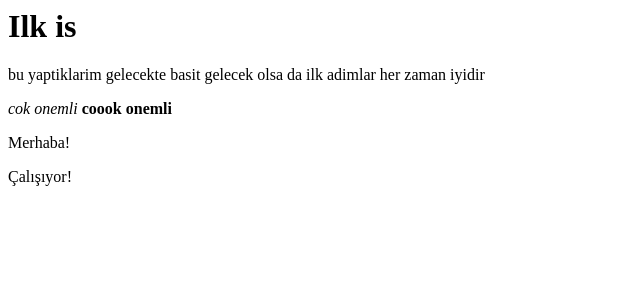
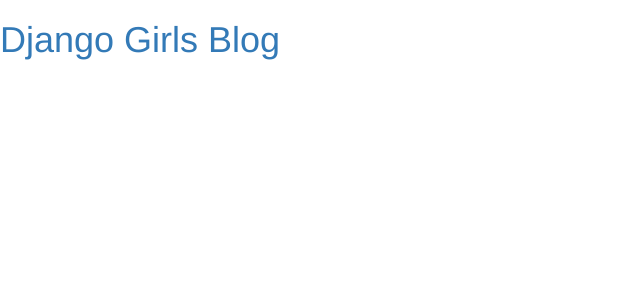
Before and after one commit to mervegurbuz/my-first-blog, a Django app: page / in a window 1280 px wide. Shown: the top 300 px of the page, without its empty margins (0-640 px from the left). Run offline with Django 3.2, Linux system fonts and the light colour scheme; tables that the repository leaves empty hold one stand-in row (values such as "Sample post"); some libraries are stand-ins or nearby versions.

Commit message:
Veritabanından gönderileri göstermek için template'ler değiştirildi

```diff
--- a/blog/templates/blog/post_list.html
+++ b/blog/templates/blog/post_list.html
@@ -1,20 +1,19 @@
 <html>
  <head>
         <title>merve'nin blogu</title>
+     <link rel="stylesheet" href="//maxcdn.bootstrapcdn.com/bootstrap/3.2.0/css/bootstrap.min.css"> <link rel="stylesheet" href="//maxcdn.bootstrapcdn.com/bootstrap/3.2.0/css/bootstrap-theme.min.css">
     </head>
     <body>
-        <h1>Ilk is</h1>
-        <p>bu yaptiklarim gelecekte basit gelecek olsa da ilk adimlar her zaman iyidir</p>
-        <em>cok onemli</em>
-        <strong>coook onemli</strong>
-        {% for post in posts %}
+       <div>
+    <h1><a href="/">Django Girls Blog</a></h1>
+</div>
+
+{% for post in posts %}
     <div>
         <p>published: {{ post.published_date }}</p>
         <h1><a href="">{{ post.title }}</a></h1>
         <p>{{ post.text|linebreaksbr }}</p>
     </div>
 {% endfor %}
-        <p>Merhaba!</p>
-        <p>Çalışıyor!</p>
     </body>
 </html>
```
